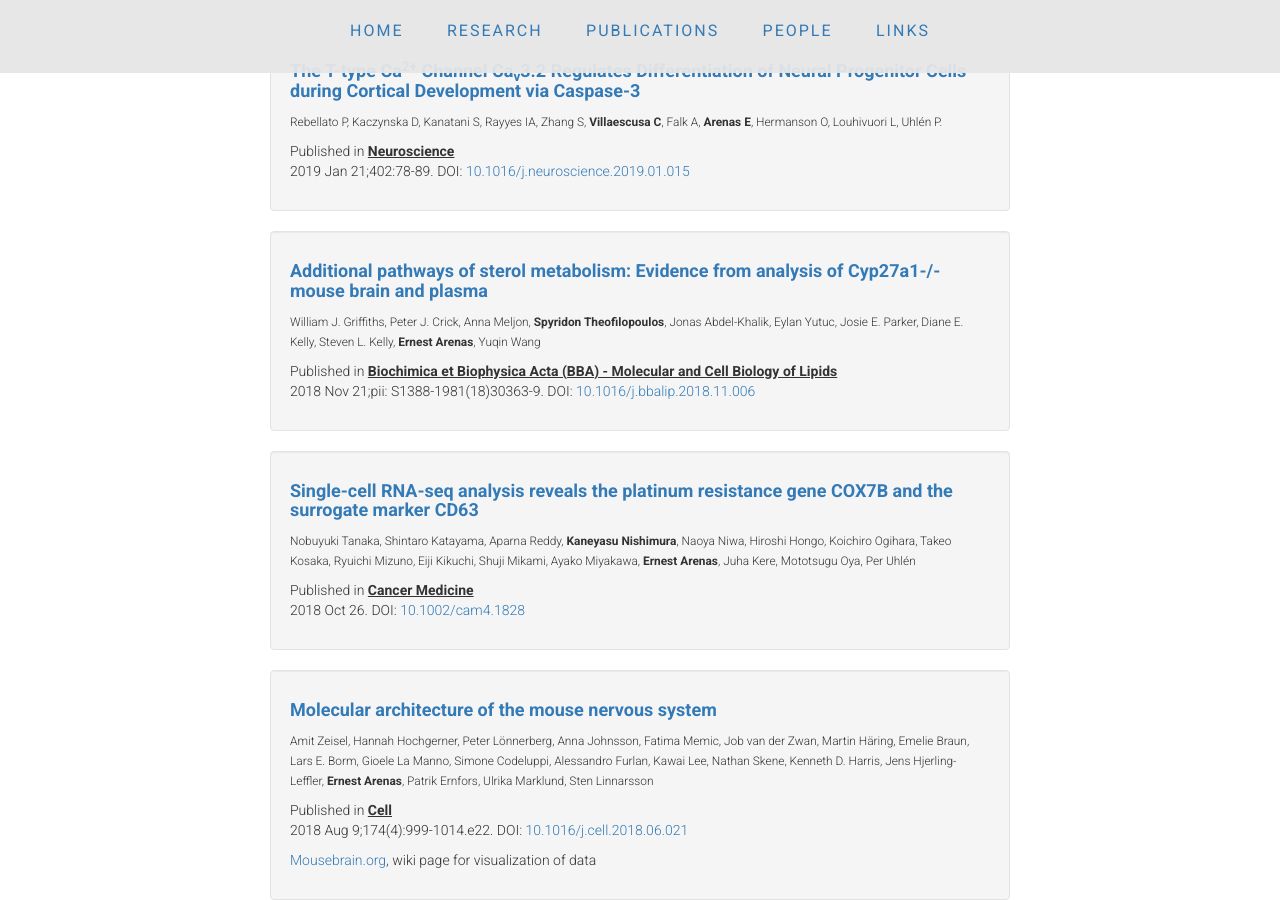
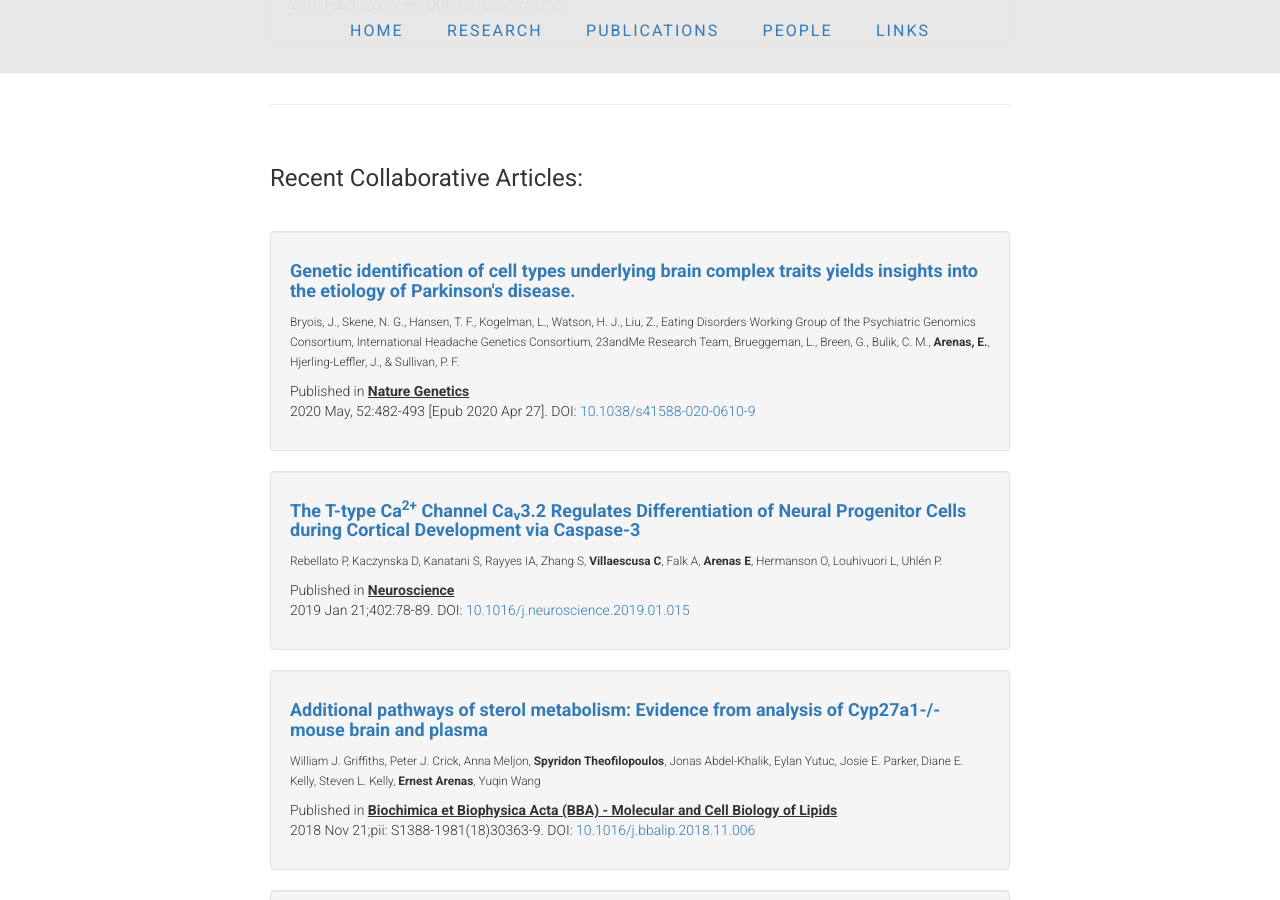
Before and after one commit to ArenasLab/arenaslab.github.io, a Jekyll site: the page publications/index.html, which Jekyll copies as it is, in a window 1280 px wide and 900 px high, scrolled down 5977 px. Built offline with Jekyll 4.4.1, drawn with Linux system fonts in a browser that asks for light colours; some of the changed text lies outside the part shown.

Commit message:
Update index.html

```diff
--- a/publications/index.html
+++ b/publications/index.html
@@ -340,6 +340,18 @@
          <p>&nbsp;</p>
 
 <!-- START OF REVIEWS -->
+		  <div class="well">
+              <li class="media">
+                <div class="media-body">
+                  <h4><b><a href="https://www.frontiersin.org/articles/10.3389/fcell.2020.00463/full" target="_blank">Midbrain Dopaminergic Neuron Development at the Single Cell Level: In vivo and in Stem Cells</a></b></h4>
+                    <p></p>
+                  <small><b>Emilía Sif Ásgrímsdóttir </b>, and <b>Ernest Arenas</b></small>
+                  <p></p>
+                  <p>Published in <strong><u>Frontiers in Cell and Developmental Biology</u></strong><br>
+              2020 June 25. DOI: <a href="https://doi.org/10.3389/fcell.2020.00463" target="_blank">10.3389/fcell.2020.00463</a></p>
+                </div>
+              </li>
+            </div>
 
             <div class="well">
               <li class="media">
@@ -443,6 +455,19 @@
             <p>&nbsp;</p>
 
 <!-- START OF COLLABORATIVE ARTICLES -->
+		    <div class="well">
+              <li class="media">
+                <div class="media-body">
+                  <h4><b><a href="https://pubmed.ncbi.nlm.nih.gov/32341526/">Genetic identification of cell types underlying brain complex traits yields insights into the etiology of Parkinson's disease.</a></b></h4>
+                    <p></p>
+			<small>Bryois, J., Skene, N. G., Hansen, T. F., Kogelman, L., Watson, H. J., Liu, Z., Eating Disorders Working Group of the Psychiatric Genomics Consortium, International Headache Genetics Consortium, 23andMe Research Team, Brueggeman, L., Breen, G., Bulik, C. M., <b>Arenas, E.</b>, Hjerling-Leffler, J., & Sullivan, P. F.</small>
+             	<p></p>
+		  <p>Published in <strong><u>Nature Genetics</u></strong><br>
+                 2020 May, 52:482-493 [Epub 2020 Apr 27]. DOI: <a href="https://doi.org/10.1038/s41588-020-0610-9" target="_blank">10.1038/s41588-020-0610-9</a></p>
+                </div>
+              </li>
+            </div>
+
 
 		  <div class="well">
               <li class="media">
```
